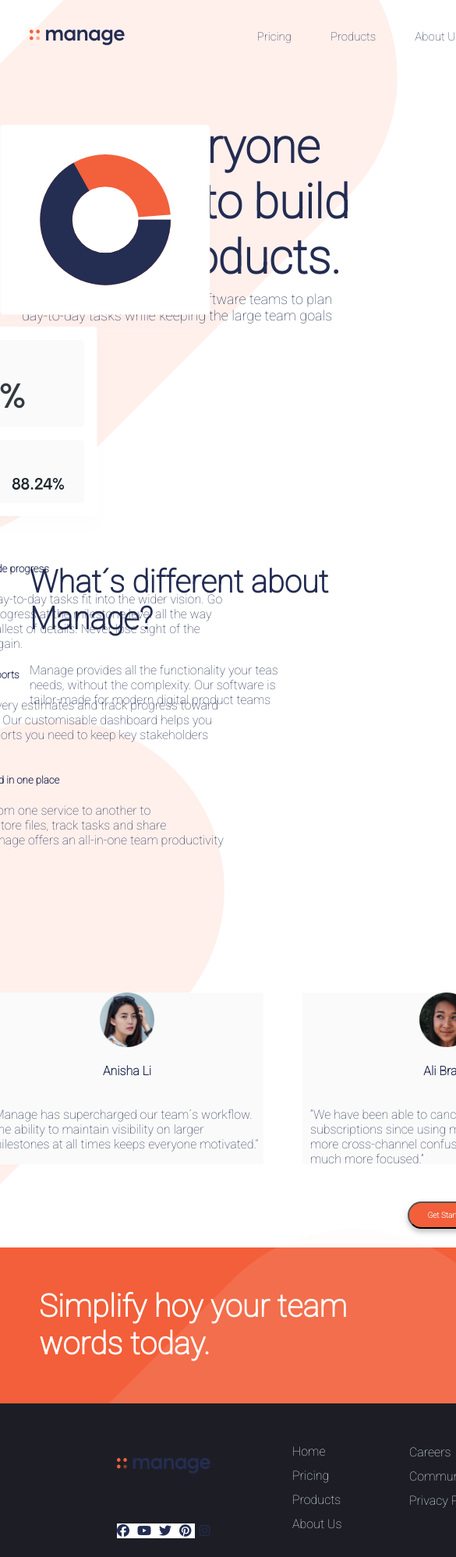
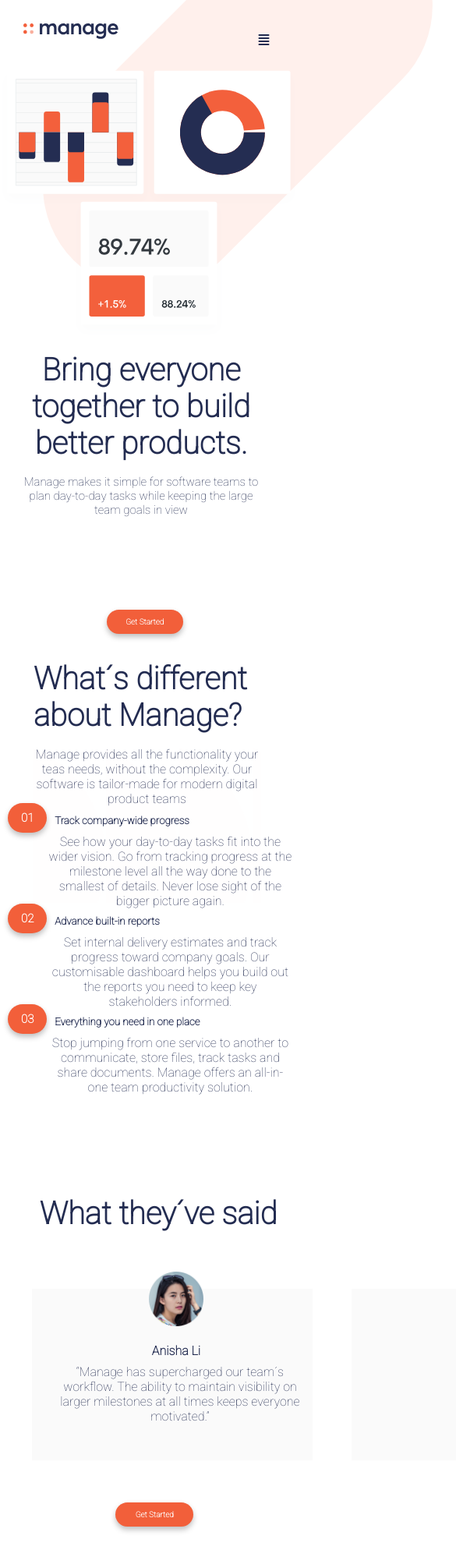
Before and after one commit to BBlackSkull/prueba-frontend, a plain HTML site: page index.html in a window 390 px wide. Shown: the top 1997 px of the page at 78% size, 585 px wide, since content can reach past the window. Drawn offline with Linux system fonts and the light colour scheme.

Commit message:
ya casi terminado faltan detalles

```diff
--- a/css/style.css
+++ b/css/style.css
@@ -8,17 +8,22 @@
     --varianteGrisClaro: rgb(249, 249, 249);
 
 }
-html{
-    width: 1200px;
-
-}
-
 *{
     font-family: 'Be Vietnam Pro', sans-serif;
     font-family: 'Cinzel', serif;
     font-family: 'Roboto', sans-serif;
     color: var(--azulOscuro);
-    /* margin-left: 30px; */
+    padding: 0;
+    margin: 0;
+
+
+
+}
+body {
+    background-image: url(/img/bg-tablet-pattern.svg);
+    background-position-x: 140%;
+    background-position-y: 500%;
+    background-repeat: no-repeat;
 
 }
 
@@ -36,11 +41,12 @@ nav{
     display: flex;
     position: relative;
     margin-left: 120px;
+    padding: 8px 16px;
 }
-
 nav a{
    margin-left: 50px;
    text-decoration: none;
+   cursor: pointer;
 
 }
 nav img {
@@ -58,12 +64,20 @@ button, span{
     font-style: normal;
     font-weight: bold;
     font-size: 10px;
+    border: none;
 
 
+}
+label{
+    opacity: 0;
 }
 nav button{
     left: 160px;
     top: -10 px;
+}
+.navBar :hover{
+    background-color: var(--rojoMuyPálido);
+    transition: ease-in .2s;
 }
 h1{
     position: relative;
@@ -71,45 +85,33 @@ h1{
     width: 440px;
     font-size: 60px;
     top: 70px;
-
-
 }
 main{
     position: relative;
     left: 20px;
     font-size: 18px;
-
 }
 main p {
     position: relative;
     width: 400px;
-    top: 50px;
+    top: 90px;
 }
 main button {
-    top: 50px;
-
+    top: 110px;
 }
 .grafica{
     position: absolute;
     right: 100px;
     top: 150px;
     width: 600px;
-
-
-}
-.panchito1 {
-    position: absolute;
-    z-index: -1;
-    /* left: 65vw;
-    top: -20vh; */
-    top: -120px;
-    right: -120px;
 }
 section {
     position: relative;
     left: 30px;
     top:150px;
-    width: 400px;
+    width: 500px;
+    height: 200px;
+
 
 }
 h2 {
@@ -128,7 +130,6 @@ section p {
 }
 article {
     position: absolute;
-    /* display: flex; */
     top: 700px;
     right: 100px;
     width: 400px;
@@ -137,60 +138,60 @@ article {
 }
 article h5{
     position: relative;
-    /* justify-content: flex-start; */
-
 }
-/* arreglar numeros para que queden alineados con el h5 */
 article h5{
     flex-direction: row;
     justify-content: flex-start;
+    top: 15px;
 }
 article span{
     position: absolute;
     display: flex;
-    /* flex-direction: row; */
     width: 30px;
     font-size: 15px;
-    /* right: 410px; */
     right: 410px;
 
 
+}
+article p {
+    position: relative;
+    top: 25px;
 }
 .article2 {
     position: relative;
     display: flex;
     top: 400px;
     width: 1200px;
-    /* height: 90px; */
     flex-direction: row;
-
-
-
+    right: 200px;
 }
 .article2 h3 {
     position: relative;
     display: flex;
     font-size: 40px;
     font-weight: bold;
-    left: 600px;
+    left: 640px;
     width: 1400px;
-    top: -50px;
+    top: 80px;
+    white-space: nowrap;
+
 
 
 }
 .article2 p {
     font-size: 16px;
+
 }
 .article2 img {
-position: relative;
-width: 70px;
-height: 70px;
+    position: relative;
+    width: 70px;
+    height: 70px;
 }
 .botonCentrado{
     position: relative;
     display: flex;
-    left: 515px;
-    top: 600px;
+    left: 550px;
+    top: 620px;
     width: 100px;
 
 }
@@ -200,13 +201,17 @@ height: 70px;
     flex-direction: row;
     justify-content: space-between;
     top: 200px;
+    left: 50px;
 
+
+}
+.boxCards img {
+    top: -10%;
 }
 .boxAli, .boxAnisha,
 .boxRichard {
     display: flex;
     align-items: center;
-    /* justify-content: center; */
     background-color: #fafafa;
     height: 220px;
     width: 350px;
@@ -220,7 +225,7 @@ height: 70px;
 }
 .boxRichard{
     position: relative;
-    /* right: -100px; */
+
 }
 .boxAli{
     position: relative;
@@ -232,14 +237,17 @@ height: 70px;
     z-index: -1;
     right: 150px;
     top: 300px;
+    width: 100%;
 }
 .panchito3 {
     position: relative;
     display: flex;
-    right: 150px;
+    left: 100px;
     top: 600px;
     opacity: 0.1;
     z-index: 1;
+    height: 400px;
+    width: 100%;
 }
 .panchito4 {
     position: absolute;
@@ -248,6 +256,8 @@ height: 70px;
     top: 900px;
     opacity: 0.1;
     z-index: 0.1;
+    width: 100%;
+
 }
 aside{
     background-color: var(--rojoBrillante);
@@ -258,6 +268,11 @@ aside{
     top: 1600px;
     margin-left: -8px;
     align-items: center;
+    background-image: url(/img/bg-simplify-section-desktop.svg);
+    background-position-x: 220%;
+    background-position-y: 100%;
+
+
 }
 aside h3 {
     display: flex;
@@ -277,6 +292,7 @@ aside button {
     font-size: 11px;
     background-color: #ffffff;
     color: var(--rojoBrillante);
+
 }
 
 footer {
@@ -288,8 +304,6 @@ footer {
     margin-left: -8px;
     bottom: 1px;
     z-index: 2;
-
-
 }
 footer img {
     position: relative;
@@ -302,14 +316,17 @@ footer img {
     position: relative;
     display: flex;
     font-style: normal;
-
+    opacity: 1;
     top: 130px;
     left: 10%;
     justify-content: space-between;
-    width: 100px;
-    gap: 10px;
-    background: #ffffff;
+    width: 20px;
+    gap: 15px;
+    padding: 10px;
+
+
 }
+
 footer a {
     color: azure;
     text-decoration: none;
@@ -321,21 +338,21 @@ footer a {
     display: flex;
     flex-direction: column;
     justify-content: center;
-    /* align-items: flex-start; */
-    gap: 12px;
+     gap: 12px;
 
 }
 .primeraColumna {
     position: relative;
-    left: 25%;
-    /* width: -150px; */
+    left: 27%;
     height: 130px;
+    width: 15%;
 
 }
 .segundaColumna{
     position: relative;
-    left: 35%;
+    left: 600px;
     bottom: 120px;
+    width: 15%;
 }
 form {
     position: relative;
@@ -345,25 +362,178 @@ form {
 footer p {
     position: relative;
     display: flex;
+    justify-content: flex-end;
+    color: var(--varianteGrisClaro);
+    top: -100px;
+    right: 200px;
+    font-size: 13px;
+
 }
 form{
     position: absolute;
     display: flex;
     bottom: 150px;
+    right: 260px
 
 }
 footer input {
     position: relative;
     display: flex;
     justify-content: center;
-    /* width: 65px; */
-    /* height: 45px; */
     padding: 10px;
     gap: 10px;
     border-radius: 50px;
+    border: none;
 }
 footer button {
     font-size: 13px;
     width: 63px;
+    margin-left: 10px;
 
 }
+
+@media (max-width: 500px) {
+    body {
+        background-position-x: -50%;
+        background-position-y: -15vh;
+        background-size: 500px;
+
+    }
+    label {
+        opacity: 1;
+    }
+
+    .navBar{
+        opacity: 0;
+    }
+    body label {
+        position: relative;
+        display: flex;
+        left: 85%;
+        top: -1.2vh;
+        flex-direction: row;
+    }
+    nav .logo {
+        position: absolute;
+        display: flex;
+
+    }
+    .grafica{
+        width: 100%;
+        left: -1%;
+        top: 10%;
+
+    }
+    h1, p {
+        position: relative;
+        display: flex;
+        top: 45vh;
+        width: 80vw;
+        text-align: center;
+        left: 5px;
+    }
+    h1 {
+        font-size: 40px;
+
+    }
+    main p{
+        font-size: 15px;
+        top: 40vh;
+        width: 80%;;
+    }
+    main button {
+        flex-direction: row;
+        display: flex;
+        position: absolute;
+        width: 25vw;
+        top: 280%;
+        left: 30%;
+    }
+    section {
+        position: relative;
+        display: flex;
+        top: 50vh;
+        width: 160%;
+        left: 11vw;
+    }
+    section p{
+        position: relative;
+        left: -85vw;
+        top: 25vh;
+        width: 490px;
+        background-image: url(/img/bg-simplify-section-mobile.svg);
+
+    }
+    article{
+        position: absolute;
+        left: 18vw;
+        top: 122vh;
+    }
+    article p {
+        left: -2vw;
+    }
+    .article2{
+        position: relative;
+        top: 58rem;
+        right: 42%;
+    }
+    .article2 h3 {
+        left: 55vw;
+    }
+    .boxAnisha p {
+        top: 1vh;
+    }
+    .botonCentrado{
+        left: 38%;
+        top: 140vh;
+    }
+    footer, aside {
+        position: relative;
+        top: 150vh;
+    }
+    aside {
+        height: 40vh;
+    }
+    aside h3 {
+        display: flex;
+        width: 22%;
+        text-align: center;
+        top: -20%;
+    }
+    aside button {
+        left: -11%;
+        top: 20%;
+    }
+    footer {
+        height: 50vh;
+    }
+    footer form {
+        position: relative;
+        left: 6%;
+        top: -22vh;
+    }
+    footer img {
+        position: relative;
+        top: 80%;
+
+    }
+    .columnasFooter {
+        position: relative;
+        right: 22%;
+        top: 18% ;
+    }
+
+       footer  p {
+    position: relative;
+    display: flex;
+    top: 18%;
+    left: -1%;
+    }
+    .boxRedes {
+        display: flex;
+        top: 63%;
+        justify-content: space-between;
+        width: 20%;
+        left: 4%;
+    }
+}
--- a/index.html
+++ b/index.html
@@ -10,6 +10,7 @@
 </head>
 <body>
 
+
     <nav>
         <img class="logo" src="./img/logo.svg" alt="logo">
         <div class="navBar">
@@ -19,32 +20,36 @@
             <a href="#">Carrers</a>
             <a href="#"> Community</a></div>
         <button> Get Started</button>
+        <!-- <input type="checkbox" id="menu-bar"> -->
     </nav>
+    <label for="menu-bar" class="fa-solid fa-align-justify"></label>
+    <!-- <img class="hamburguesa" src="./img/icon-hamburger.svg" alt="burger"> -->
     <main><h1>Bring everyone together to build better products.</h1>
         <p>Manage makes it simple for software teams
         to plan day-to-day tasks while keeping the
         large team goals in view   </p> <button> Get Started</button>
     </main>
         <img  class="grafica" src="./img/illustration-intro.svg" alt="ilustracion">
-        <img class="panchito1" src="./img/bg-tablet-pattern.svg" alt="pancho de fondo">
+        <!-- <img class="panchito1" src="./img/bg-tablet-pattern.svg" alt="pancho de fondo"> -->
     <section>
         <h2>
             What´s different about Manage?
         </h2>
         <p>
             Manage provides all the functionality your teas needs, without the complexity. Our software is tailor-made for modern digital product teams </p>
-            <img class="panchito2"src="./img/bg-tablet-pattern.svg" alt="pancho de fondo">
+            <!-- <img class="panchito2"src="./img/bg-tablet-pattern.svg" alt="pancho de fondo"> -->
     </section>
     <article>
 
          <span>01</span> <h5> Track company-wide progress</h5>
-            <p>See how your day-to-day tasks fit into the wider vision. Go from tracking progress at the milestone level all the way done to the smallest of details. Never lose sight of the bigger picture again.</p>
+            <p>See how your day-to-day tasks fit into the wider vision. Go from tracking progress at the milestone level all the way done to the smallest of details. Never lose sight of the bigger picture again.</p><br>
             <span>02</span><h5> Advance built-in reports</h5>
-            <p>Set internal delivery estimates and track progress toward company goals. Our customisable dashboard helps you build out the reports you need to keep key stakeholders informed.0</p>
+            <p>Set internal delivery estimates and track progress toward company goals. Our customisable dashboard helps you build out the reports you need to keep key stakeholders informed.</p><br>
             <span>03</span><h5> Everything you need in one place</h5>
-            <p>Stop jumping from one service to another to communicate, store files, track tasks and share documents. Manage offers an all-in-one team productivity solution.</p>
+            <p>Stop jumping from one service to another to communicate, store files, track tasks and share documents. Manage offers an all-in-one team productivity solution.</p><br>
 
     </article>
+
     <div class="article2">
         <h3>What they´ve said</h3>
 
@@ -75,31 +80,32 @@
 
     <aside>
 
-        <h3>Simplify hoy your team
+        <h3>Simplify how your team
             words today.</h3>
             <button> Get Started</button>
     </aside>
-    <img class="panchito3"src="./img/bg-tablet-pattern.svg" alt="pancho de fondo">
-        <img class="panchito4"src="./img/bg-tablet-pattern.svg" alt="pancho de fondo">
+    <!-- <img class="panchito3"src="./img/bg-tablet-pattern.svg" alt="pancho de fondo"> -->
+        <!-- <img class="panchito4"src="./img/bg-tablet-pattern.svg" alt="pancho de fondo"> -->
     <footer>
-        <img src="./img/logo.svg" alt="logoFooter">
+        <img src="./img/Logo.png" alt="logoFooter">
         <!-- <div class="boxRedes">
             <a href="#"src="./img/icon-facebook.svg" alt="imagen facebook"></a>
           <img src="./img/icon-youtube.svg" alt="imagen youtube">
           <img src="./img/icon-twitter.svg" alt="imagen twitter">
           <img src="./img/icon-pinterest.svg" alt="imagen printest">
           <img src="./img/icon-instagram.svg"alt="imagen instagram">
+        </div>-->
+        <!-- <div href="#" class="boxRedes">  -->
+        <div class="boxRedes">
+            <a href="#"class="facebook"><i class="fa-brands fa-facebook-square" style="color: #ffffff" ></i></a>
+            <a href="#" class="youtube"><i class="fa-brands fa-youtube" style="color: #ffffff"></i></a>
+            <a href="#" class="twitter"><i class="fa-brands fa-twitter" style="color: #ffffff"></i></a>
+            <a href="#" class="printerest"><i class="fa-brands fa-pinterest" style="color: #ffffff"></i></a>
+            <a href="#" class="instagram"> <i class="fa-brands fa-instagram" style="color: #ffffff"></i></a>
         </div>
-        <div href="#" class="boxRedes"> -->
-        <div class="boxRedes">
-            <a href="#"class="facebook"><i class="fa-brands fa-facebook"></i></a>
-            <a href="#" class="youtube"><i class="fa-brands fa-youtube"></i></a>
-            <a href="#" class="twitter"><i class="fa-brands fa-twitter"></i></a>
-            <a href="#" class="printerest"><i class="fa-brands fa-pinterest"></i></a>
-            <a href="#" class="instagram"> <i class="fa-brands fa-instagram"></i></a>
+        <!-- <i class="fa-brands fa-facebook"></i> -->
         </div>
-
-        </div>
+        <div class="columnasFooter">
             <div class="primeraColumna">
                 <a href="#">Home</a>
                 <a href="#">Pricing</a>
@@ -111,6 +117,7 @@
                 <a href="#">Careers</a>
                 <a href="#">Community</a>
                 <a href="#">Privacy Policy</a>
+            </div>
         </div>
             <form action="">
                 <div class="grupo-formulario">
```
Also changed, not shown: img/Logo.png (added). Lines whose indentation alone changed are shown as unchanged.
